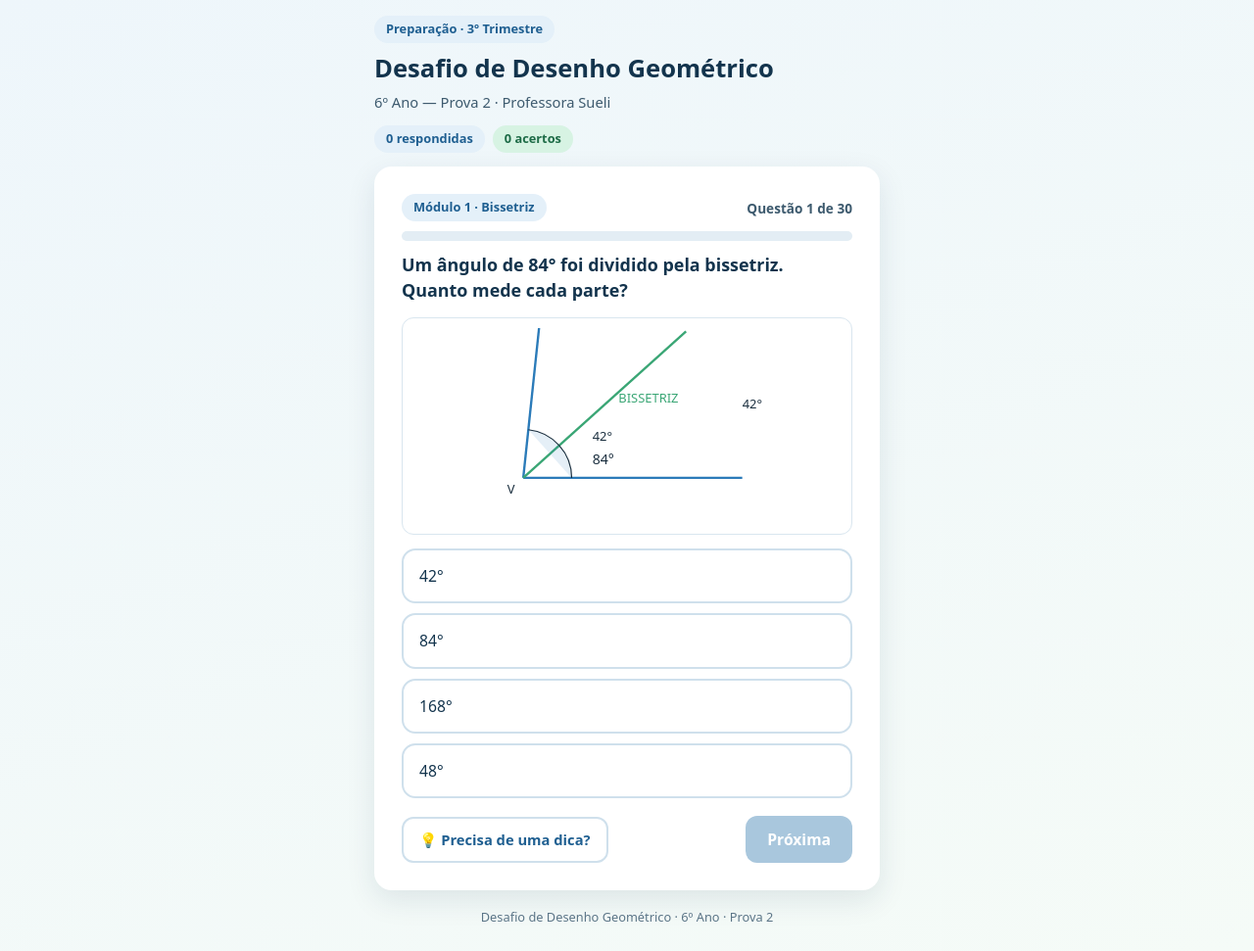
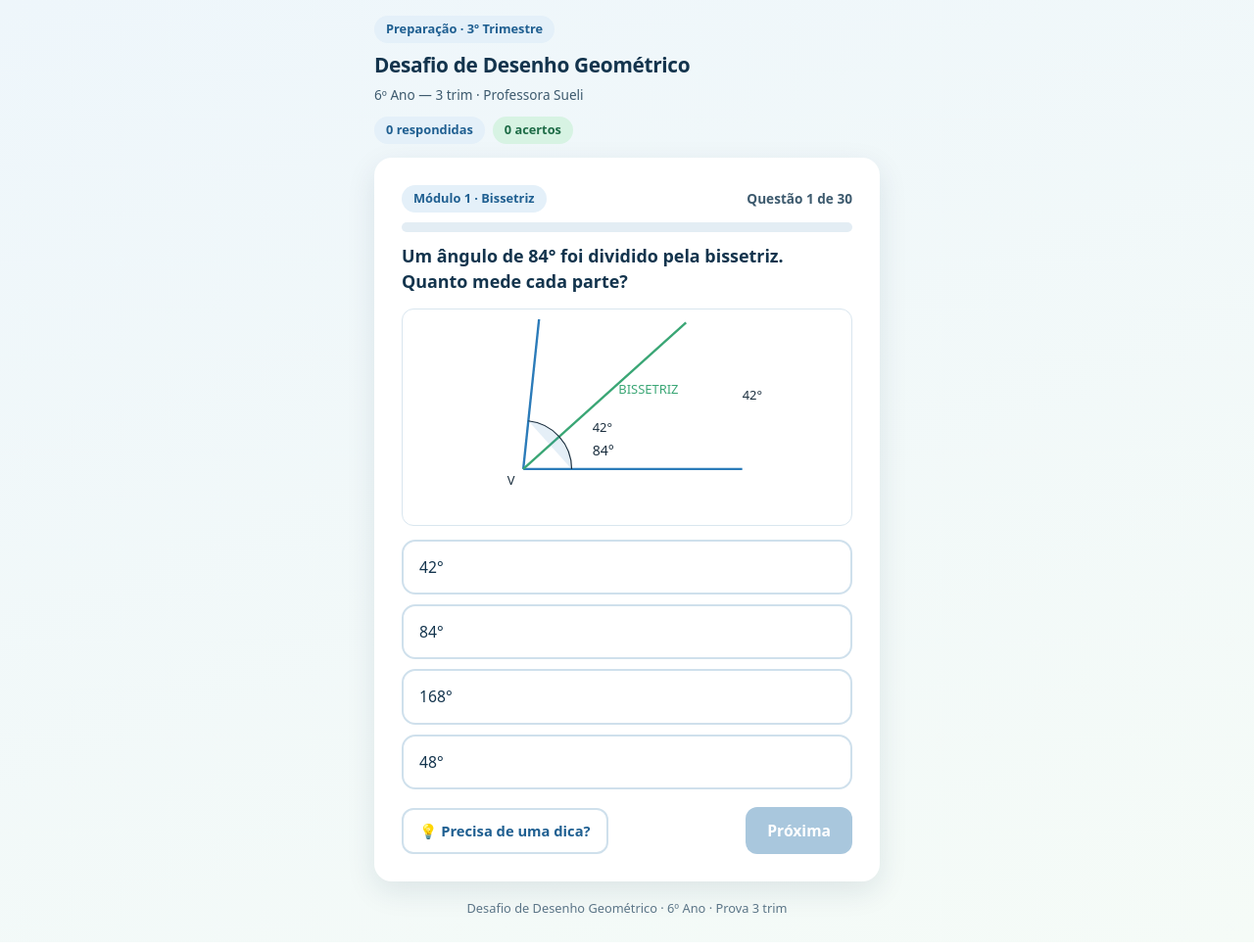
Before and after one commit to barbosa-jesse/DG_Desafio, a plain HTML site: page index.html in a window 1280 px wide. Shown: the whole page at 98% size. Drawn offline with Linux system fonts and the light colour scheme.

Commit message:
Update index.html

```diff
--- a/index.html
+++ b/index.html
@@ -3,7 +3,7 @@
 <head>
 <meta charset="UTF-8">
 <meta name="viewport" content="width=device-width, initial-scale=1.0">
-<title>Desafio de Desenho Geométrico — Prova 2</title>
+<title>Desafio de Desenho Geométrico — Prova 3 trimestre </title>
 <style>
 /* Skip artifact shell — fixed styles served beside every artifact.
    Tokens, utilities and components (basecoat 1.0 markup, no CDN); artifacts
@@ -1048,8 +1048,8 @@ box-shadow: 0 10px 30px rgba(19, 52, 77, 0.10);
 padding: 20px;
 margin-top: 14px;
 }
-.quiz-title { font-size: 1.6rem; font-weight: 700; color: #13344d; margin: 6px 0 4px; }
-.quiz-sub { color: #3d5a6e; font-size: 0.92rem; margin: 0; }
+.quiz-title { font-size: 1.1rem; font-weight: 700; color: #13344d; margin: 6px 0 4px; white-space: nowrap; letter-spacing: -0.015em; }
+.quiz-sub { color: #3d5a6e; font-size: 0.85rem; margin: 0; }
 .counters { display: flex; gap: 8px; margin-top: 12px; flex-wrap: wrap; }
 .pill {
 display: inline-block;
@@ -1190,7 +1190,10 @@ color: #5a4300;
 .hidden { display: none !important; }
 @media (min-width: 600px) {
 .quiz-card { padding: 28px; }
-.quiz-title { font-size: 1.6rem; }
+.quiz-title { font-size: 1.3rem; }
+}
+@media (max-width: 600px) {
+.quiz-title { font-size: 0.95rem; white-space: nowrap; }
 }
 </style>
 </head>
@@ -1199,7 +1202,7 @@ color: #5a4300;
 <div class="app-title-wrap">
 <span class="pill">Preparação · 3º Trimestre</span>
 <h1 class="quiz-title">Desafio de Desenho Geométrico</h1>
-<p class="quiz-sub">6º Ano — Prova 2 · Professora Sueli</p>
+<p class="quiz-sub">6º Ano — 3 trim · Professora Sueli</p>
 <div class="counters">
 <span class="pill" id="cntAnswered">0 respondidas</span>
 <span class="pill pill-ok" id="cntCorrect">0 acertos</span>
@@ -1252,7 +1255,7 @@ color: #5a4300;
 </div>
 </div>
 
-<p class="footer-note">Desafio de Desenho Geométrico · 6º Ano · Prova 2</p>
+<p class="footer-note">Desafio de Desenho Geométrico · 6º Ano · Prova 3 trim </p>
 </div>
 
 <script>
@@ -1877,7 +1880,7 @@ const total = totalCount();
 const ok = correctCount();
 const pct = Math.round(ok / total * 100);
 const stats = moduleStats().filter(s => s.total > 0);
-let txt = "Desafio de Desenho Geométrico — Prova 2\n";
+let txt = "Desafio de Desenho Geométrico — Prova 3 trim \n";
 txt += "6º Ano · Professora Sueli\n";
 txt += "Resultado: " + ok + " de " + total + " acertos (" + pct + "%)\n";
 txt += getMessage(pct) + "\n\n";
```
